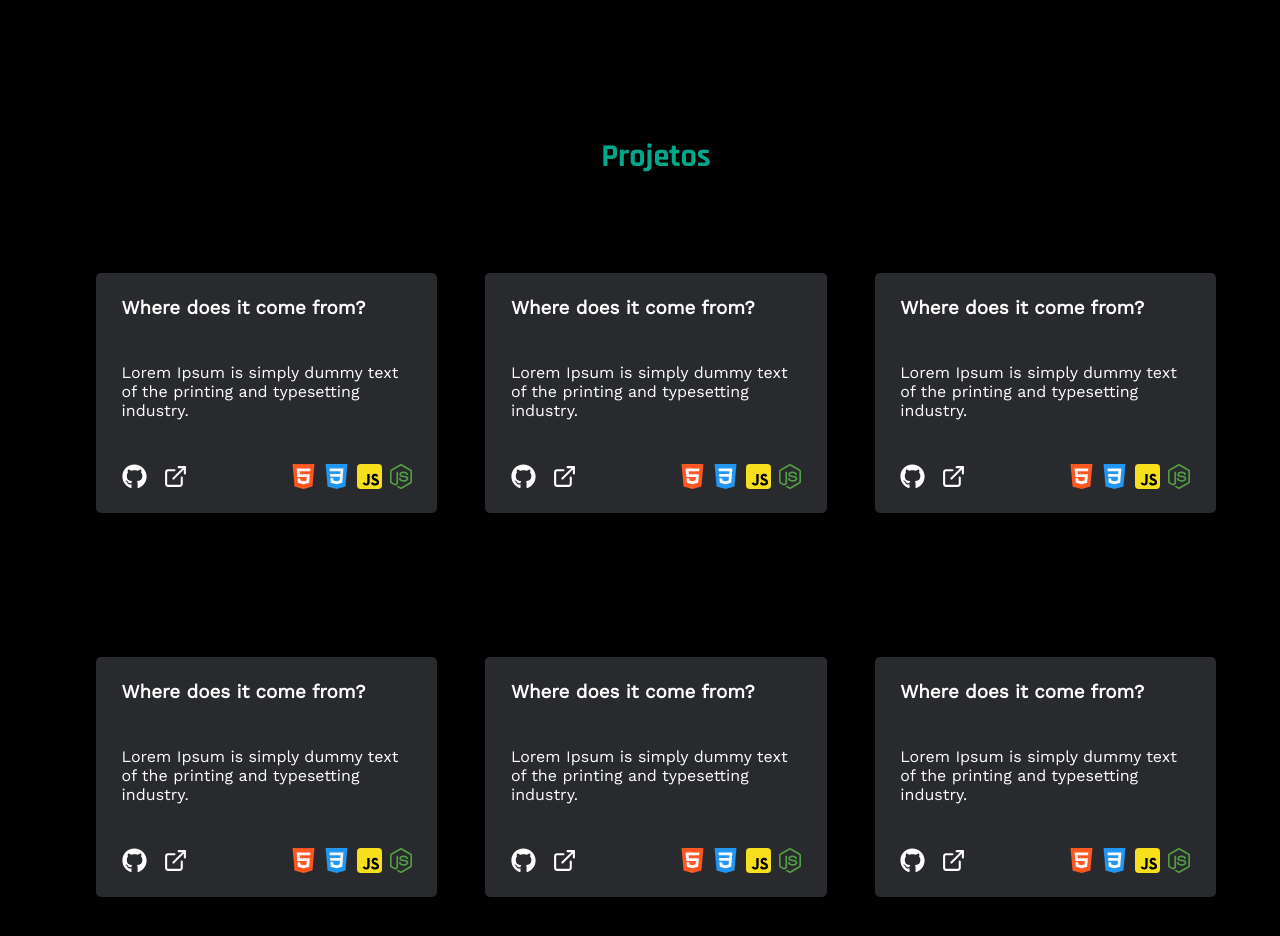
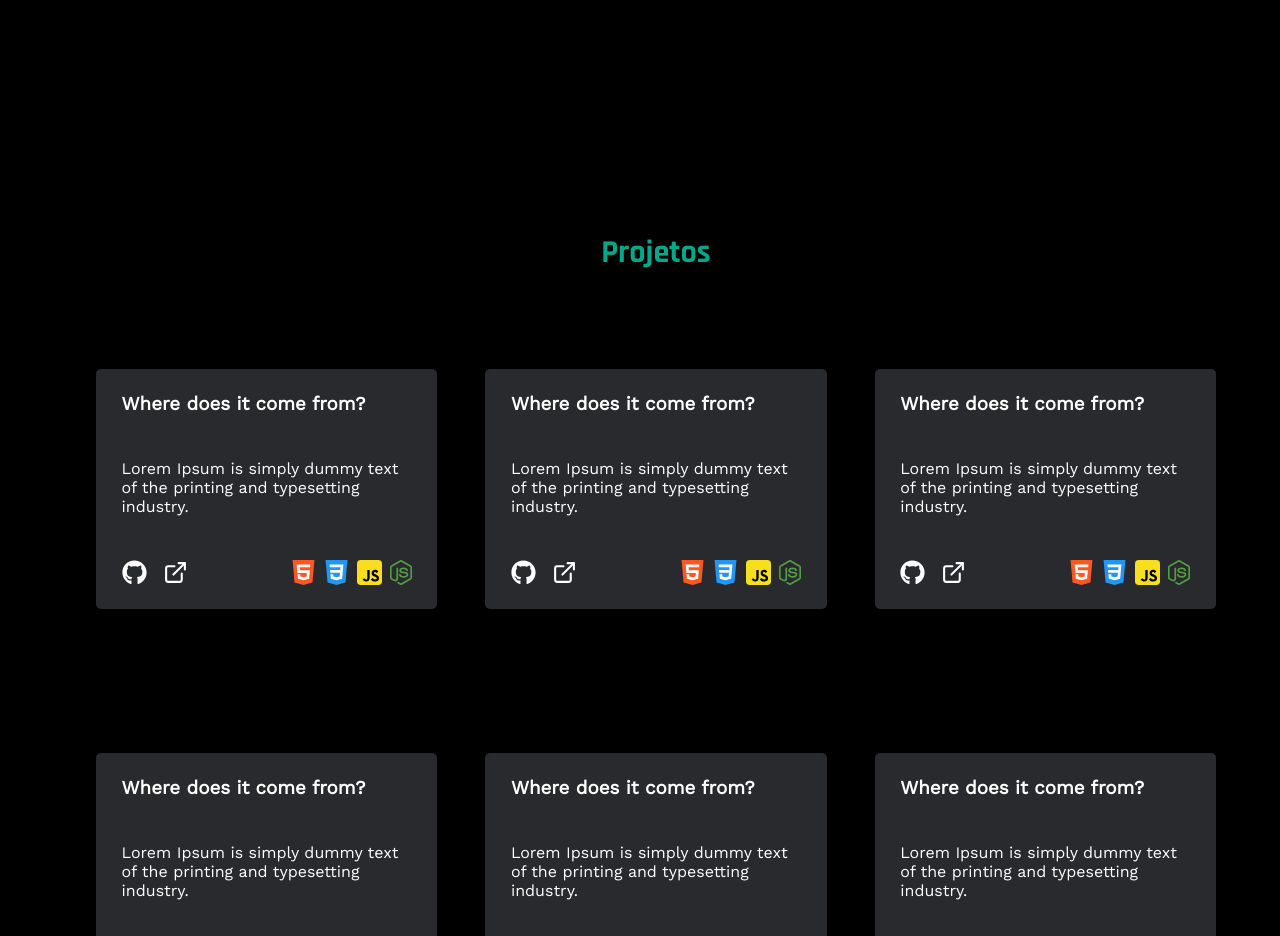
Before and after one commit to 1995william/portfolio, a React (Vite) app: page / in a window 1280 px wide. Shown: the part 2360-3296 px from the top of the page. Built offline with nearby package versions, Linux system fonts and the light colour scheme.

Commit message:
ajustando alinhamento do componente projetos

```diff
--- a/src/Components/Projetos/Projetos.module.scss
+++ b/src/Components/Projetos/Projetos.module.scss
@@ -1,7 +1,8 @@
 .container__projetos {
-  padding: 5rem 1rem;
+  margin: 15rem 1rem;
   overflow: hidden;
   .projeto_titulo {
+    padding-top: 5rem;
     h1 {
       color: #02a88a;
       font-family: "Rajdhani", sans-serif;
@@ -42,6 +43,7 @@
     max-width: 70rem;
     gap: 3rem;
     .projeto_titulo {
+      padding-top: 6rem;
       grid-column: 1 / span 3;
     }
   }
```
